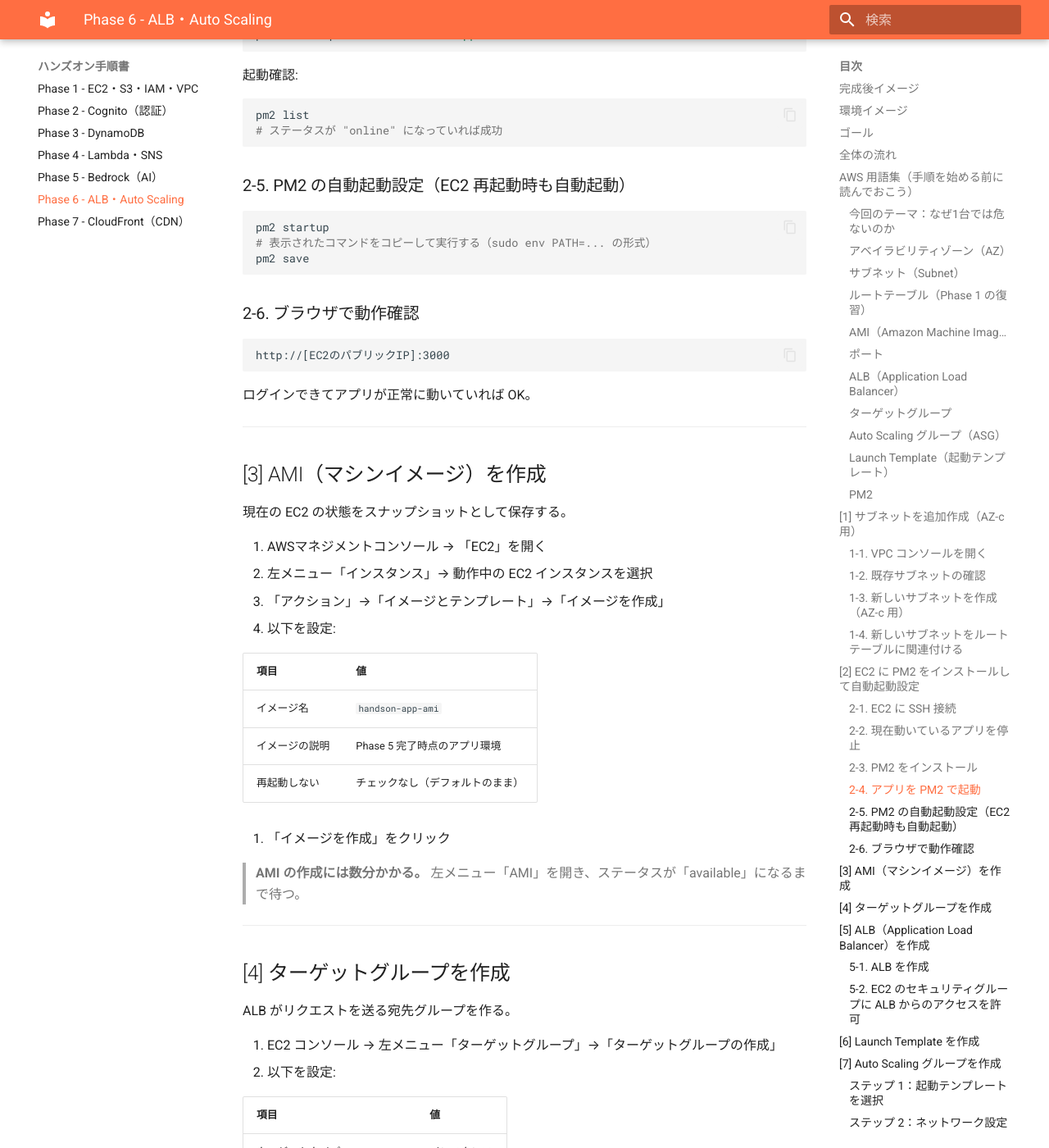
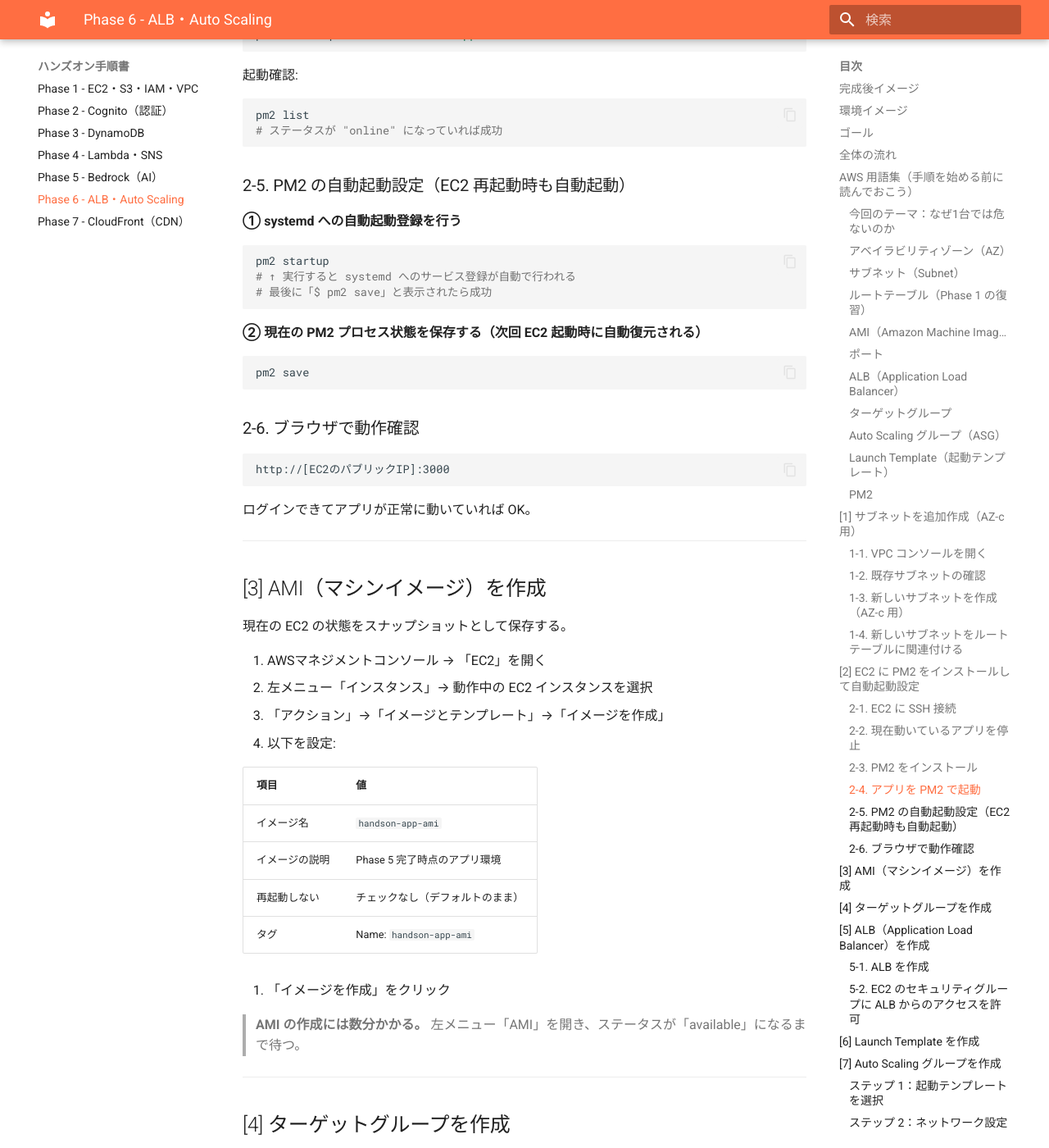
Before and after one commit to ohtsuka-shota-se/samurai-repo, an MkDocs documentation site: the page built from docs/06_ALB_AutoScaling_ハンズオン手順.md, in a window 1280 px wide and 1400 px high, scrolled down 7857 px. Shown: the whole window at 82% size. Built offline with MkDocs 1.6.1 and Material for MkDocs 9.7.7, drawn with Linux system fonts in a browser that asks for light colours.

Commit message:
phase06-fix-handson-md

````diff
--- a/docs/06_ALB_AutoScaling_ハンズオン手順.md
+++ b/docs/06_ALB_AutoScaling_ハンズオン手順.md
@@ -368,9 +368,17 @@
 
 ### 2-5. PM2 の自動起動設定（EC2 再起動時も自動起動）
 
+**① systemd への自動起動登録を行う**
+
 ```bash
 pm2 startup
-# 表示されたコマンドをコピーして実行する（sudo env PATH=... の形式）
+# ↑ 実行すると systemd へのサービス登録が自動で行われる
+# 最後に「$ pm2 save」と表示されたら成功
+```
+
+**② 現在の PM2 プロセス状態を保存する（次回 EC2 起動時に自動復元される）**
+
+```bash
 pm2 save
 ```
 
@@ -398,6 +406,7 @@
 | イメージ名 | `handson-app-ami` |
 | イメージの説明 | Phase 5 完了時点のアプリ環境 |
 | 再起動しない | チェックなし（デフォルトのまま） |
+| タグ | Name: `handson-app-ami` |
 
 5. 「イメージを作成」をクリック
 
````
